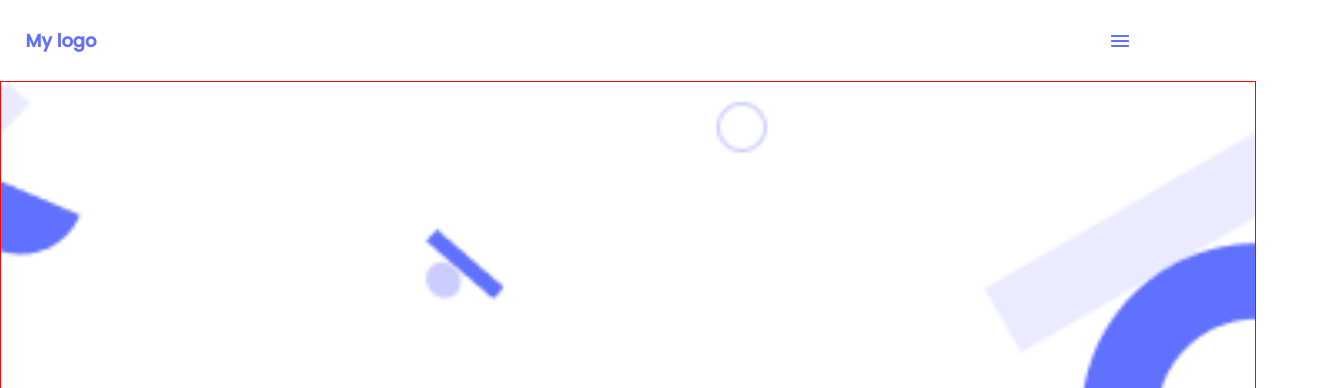
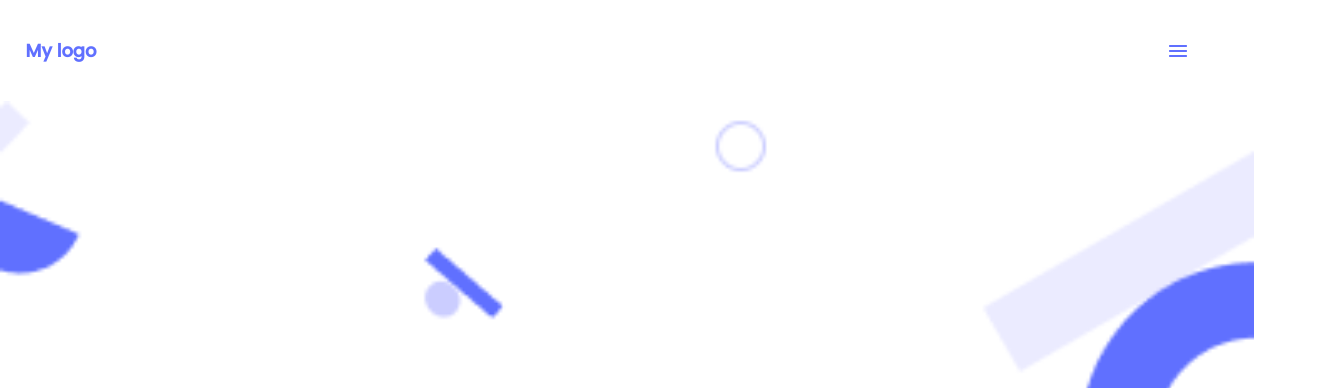
Before and after one commit to Yorsyboy/Microverse-Portfolio, a website: page index.html in a window 1280 px wide. Shown: the top 388 px of the page, 1331 px wide, since content can reach past the window. Drawn offline with Linux system fonts and the light colour scheme.

Commit message:
MODIFIED THE CSS

```diff
--- a/main.css
+++ b/main.css
@@ -8,8 +8,8 @@
 .header-container {
   display: flex;
   justify-content: space-between;
-  width: 95%;
-  height: 30px;
+  width: 100%;
+  height: 50px;
   padding: 2%;
 }
 
@@ -38,7 +38,6 @@
 }
 
 .content {
-  border: 1px solid red;
   display: flex;
   flex-direction: column;
   background-image: url("images/header.png");
```
